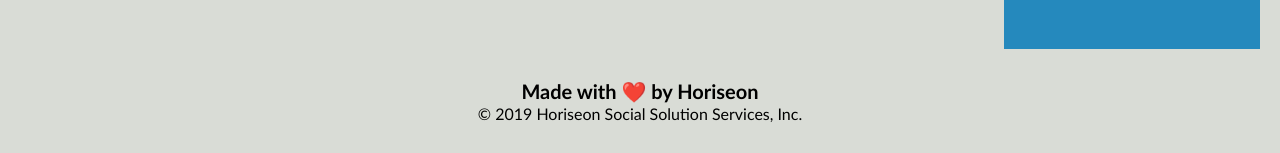
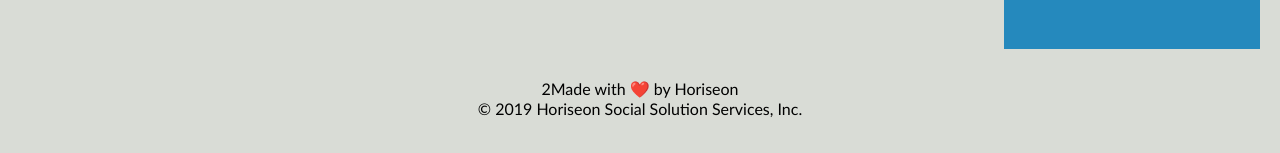
Before and after one commit to Bootcamp874/CodeRefactoring1, a plain HTML site: page index.html in a window 1280 px wide. Shown: the part 1870-2023 px from the top of the page. Drawn offline with Linux system fonts and the light colour scheme.

Commit message:
updating my homework repo

```diff
--- a/Develop/index.html
+++ b/index.html
@@ -104,7 +104,7 @@
     </aside>
     <footer>
         <!--Changed this element to be a footer element.-->
-        <h2>Made with ❤️️ by Horiseon</h2>
+        <h>2Made with ❤️️ by Horiseon</h2>
         <p>
             &copy; 2019 Horiseon Social Solution Services, Inc.
         </p>
```
Also changed, not shown: assets/css/style.css (renamed from Develop/assets/css/style.css), assets/images/brand-awareness.png (renamed from Develop/assets/images/brand-awareness.png), assets/images/cost-management.png (renamed from Develop/assets/images/cost-management.png), assets/images/hwpic2.PNG (renamed from Develop/assets/images/hwpic2.PNG), assets/images/lead-generation.png (renamed from Develop/assets/images/lead-generation.png), 6 other files.
